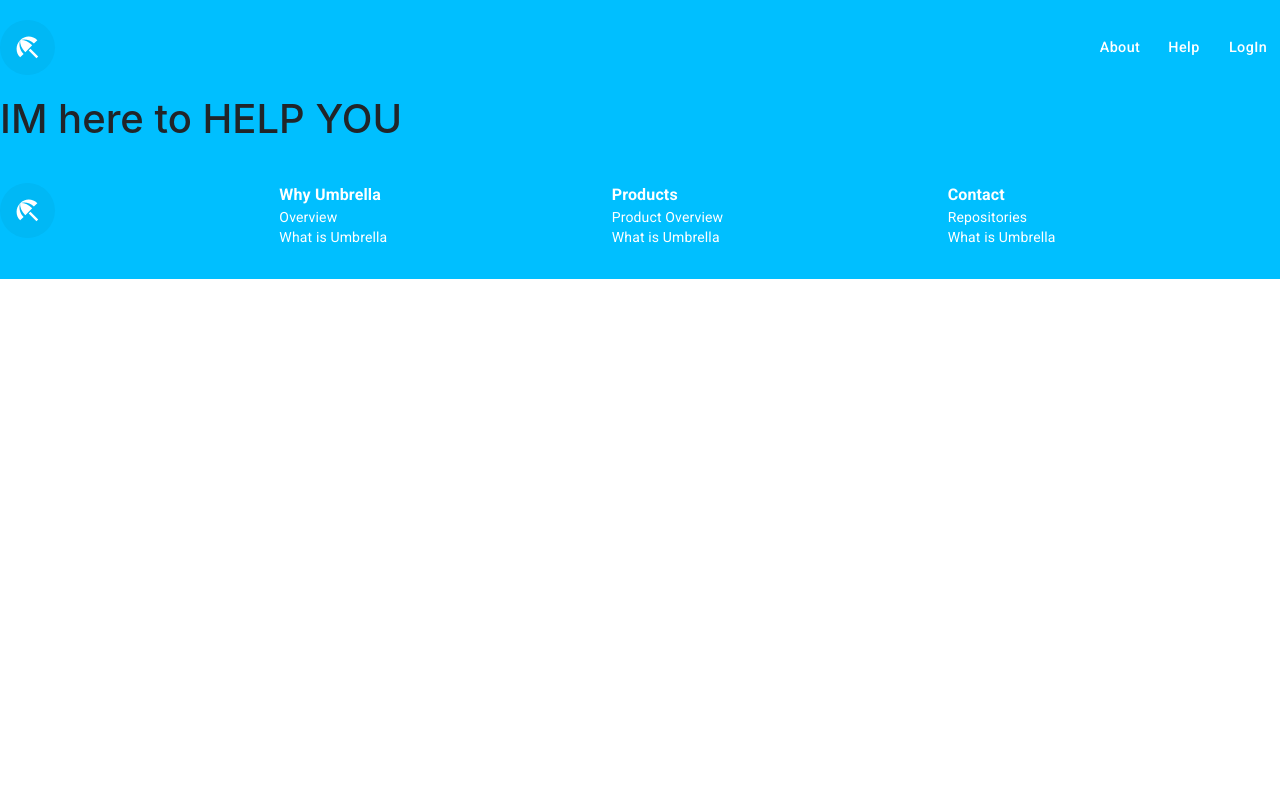
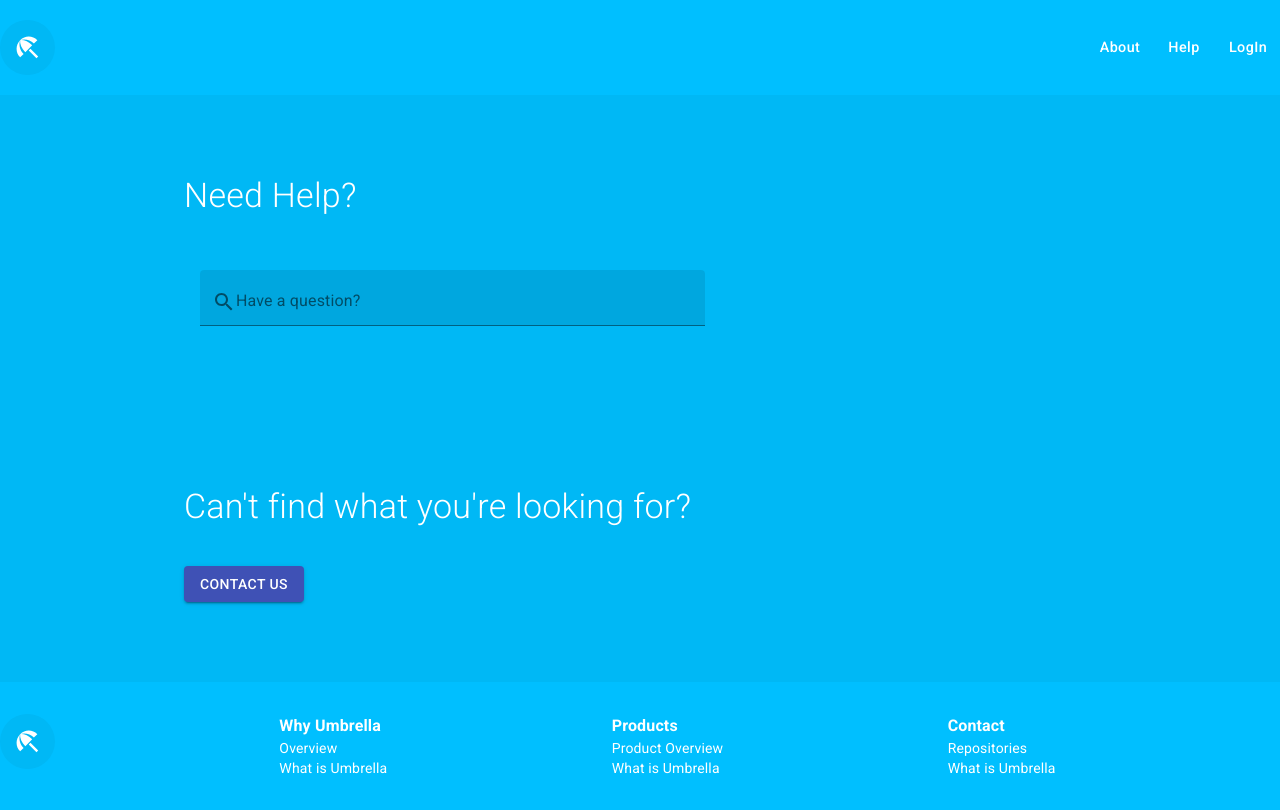
Before and after one commit to TheWicha/Umbrella, a React (Create React App) app in the folder client/: page /Help in a window 1280 px wide. Built offline with nearby package versions, Linux system fonts and the light colour scheme; no server answers; the HTML template or start-up script is replaced by a standard one.

Commit message:
Update Help component

```diff
--- a/client/src/components/Help.tsx
+++ b/client/src/components/Help.tsx
@@ -1,11 +1,52 @@
 import React from "react";
-import { Box } from "@material-ui/core";
+import { Container, Typography, TextField,Button } from "@material-ui/core";
+import { makeStyles } from "@material-ui/core/styles";
+import { useSelector } from "react-redux";
+import SearchIcon from "@material-ui/icons/Search";
 
 const Help: React.FC = () => {
+  const theme = useSelector((theme: any) => theme.getTheme);
+
+  const useStyles = makeStyles({
+    root: {
+      padding: "5em 3em",
+      display: "flex",
+      flexDirection: "column",
+      backgroundColor: theme.secondary,
+    },
+    head: {
+      paddingBottom: "1.1em",
+      fontWeight: 300,
+      color: "white",
+    },
+    form: {
+      padding: "1em",
+      "& > *": {
+        width: "50ch",
+      },
+      marginBottom:'9em'
+    },
+  });
+  const classes = useStyles();
   return (
-    <Box>
-      <h1>IM here to HELP YOU</h1>
-    </Box>
+    <Container maxWidth={"lg"} className={classes.root}>
+      <Container maxWidth="md">
+        <Typography variant="h4" className={classes.head}>
+          Need Help?
+        </Typography>
+        <form className={classes.form} noValidate autoComplete="off">
+          <TextField
+            id="filled-basic"
+            label={[<SearchIcon />, "Have a question?"]}
+            variant="filled"
+          />
+        </form>
+        <Typography variant="h4" className={classes.head}>
+          Can't find what you're looking for?
+        </Typography>
+        <Button variant="contained" color="primary">Contact Us</Button>
+      </Container>
+    </Container>
   );
 };
 
```
